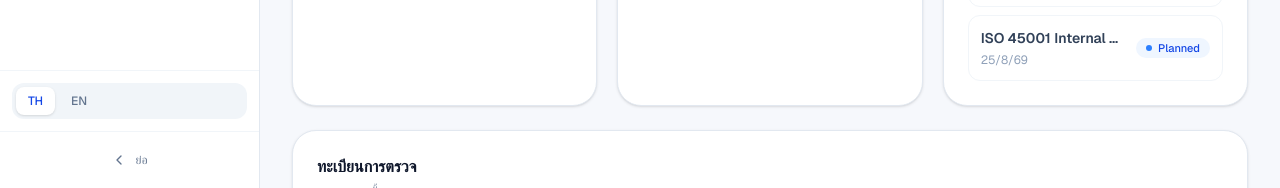
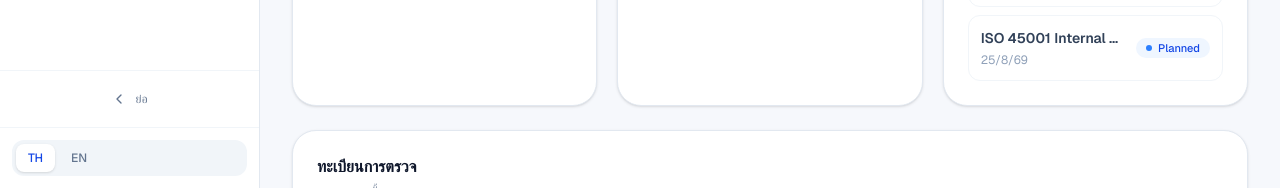
Before and after one commit to akradechLao/iso-support-app, a Next.js app: page /audits in a window 1280 px wide. Shown: the part 612-800 px from the top of the page. Built offline with nearby package versions, Linux system fonts and the light colour scheme.

Commit message:
fix: swap language switcher and collapse order in sidebar

```diff
--- a/src/components/layout/Sidebar.tsx
+++ b/src/components/layout/Sidebar.tsx
@@ -131,6 +131,17 @@ export default function Sidebar() {
           </ul>
         </nav>
 
+        {/* Collapse toggle (desktop only) */}
+        <div className="hidden border-t border-slate-100 p-3 lg:block">
+          <button
+            onClick={() => setCollapsed(!collapsed)}
+            className="flex w-full items-center justify-center gap-2 rounded-xl px-3 py-2 text-xs font-medium text-slate-500 hover:bg-slate-50 hover:text-slate-700"
+          >
+            <ChevronLeft className={cn("h-4 w-4 transition-transform", collapsed && "rotate-180")} />
+            {!collapsed && <span>{t.common.collapse}</span>}
+          </button>
+        </div>
+
         {/* Language Switcher */}
         <div className="border-t border-slate-100 p-3">
           <div className="flex items-center gap-1 rounded-xl bg-slate-100 p-1">
@@ -158,17 +169,6 @@ export default function Sidebar() {
             </button>
           </div>
         </div>
-
-        {/* Collapse toggle (desktop only) */}
-        <div className="hidden border-t border-slate-100 p-3 lg:block">
-          <button
-            onClick={() => setCollapsed(!collapsed)}
-            className="flex w-full items-center justify-center gap-2 rounded-xl px-3 py-2 text-xs font-medium text-slate-500 hover:bg-slate-50 hover:text-slate-700"
-          >
-            <ChevronLeft className={cn("h-4 w-4 transition-transform", collapsed && "rotate-180")} />
-            {!collapsed && <span>{t.common.collapse}</span>}
-          </button>
-        </div>
       </aside>
     </div>
   );
```
